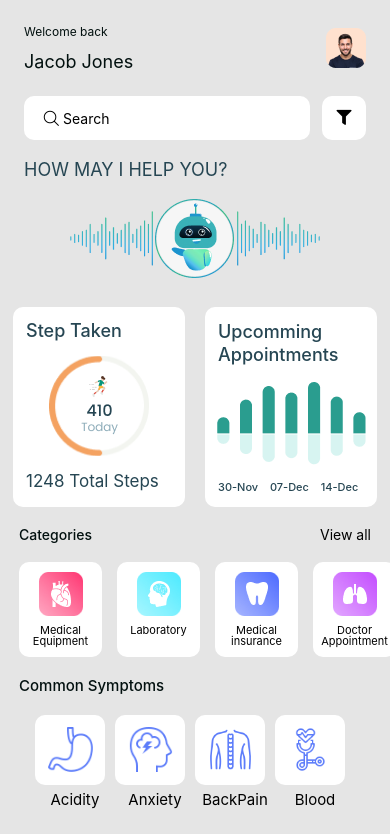
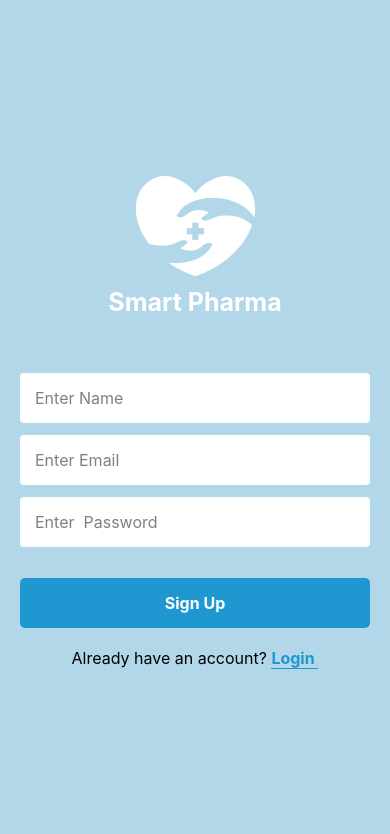
Before and after one commit to Ahtisham-Shakir/Smart-Pharma, a React Native app: screen /signup in a window 390 px wide. Shown: the top 834 px of the page. Built offline with nearby package versions, Linux system fonts and the light colour scheme.

Commit message:
completed login signup ui

```diff
--- a/package.json
+++ b/package.json
@@ -10,6 +10,7 @@
     "lint": "eslint ."
   },
   "dependencies": {
+    "@react-navigation/bottom-tabs": "^6.5.7",
     "@react-navigation/native": "^6.0.13",
     "@react-navigation/stack": "^6.3.1",
     "react": "18.1.0",
--- a/src/components/homeComponents/Symptoms.js
+++ b/src/components/homeComponents/Symptoms.js
@@ -79,7 +79,7 @@ const styles = StyleSheet.create({
   img: {
     width: 45,
     height: 45,
-    resizeMode: 'cover',
+    resizeMode: 'contain',
   },
   text: {
     marginVertical: 5,
--- a/src/navigation/AppNavigator.js
+++ b/src/navigation/AppNavigator.js
@@ -1,4 +1,4 @@
-import React from 'react';
+import React, {useState} from 'react';
 
 // Screen
 import Home from '../screens/frontend/Home';
@@ -8,21 +8,38 @@ import PharmacyDetails from '../screens/frontend/PharmacyDetails';
 // Navigation imports
 import {NavigationContainer} from '@react-navigation/native';
 import {createStackNavigator} from '@react-navigation/stack';
+import {createBottomTabNavigator} from '@react-navigation/bottom-tabs';
+import Ant from 'react-native-vector-icons/AntDesign';
+import Login from '../screens/auth/Login';
+import Signup from '../screens/auth/Signup';
 
 export default function AppNavigator() {
+  const [user, setUser] = useState(false);
   const screenOptions = {
     headerShown: false,
   };
 
+  const Tab = createBottomTabNavigator();
   const Stack = createStackNavigator();
 
   return (
     <NavigationContainer>
-      <Stack.Navigator screenOptions={screenOptions}>
-        <Stack.Screen name="Home" component={Home} />
-        <Stack.Screen name="Pharmacy" component={Pharmacy} />
-        <Stack.Screen name="PharmacyDetails" component={PharmacyDetails} />
-      </Stack.Navigator>
+      {!user ? (
+        <Stack.Navigator screenOptions={screenOptions}>
+          <Stack.Screen name="login" component={Login} />
+          <Stack.Screen name="signup" component={Signup} />
+        </Stack.Navigator>
+      ) : (
+        <Tab.Navigator
+          screenOptions={({route}) => ({
+            headerShown: false,
+            tabBarIcon: color => <Ant name={route.name} />,
+          })}>
+          <Tab.Screen name="home" component={Home} />
+          <Tab.Screen name="Pharmacy" component={Pharmacy} />
+          <Tab.Screen name="PharmacyDetails" component={PharmacyDetails} />
+        </Tab.Navigator>
+      )}
     </NavigationContainer>
   );
 }
--- /dev/null
+++ b/src/screens/auth/Login.js
@@ -0,0 +1,137 @@
+import React, {useState} from 'react';
+import {
+  View,
+  Text,
+  StyleSheet,
+  TextInput,
+  TouchableHighlight,
+  Image,
+} from 'react-native';
+import logo from '../../assets/images/Vector.png';
+
+const Login = ({navigation}) => {
+  const [loginData, setLoginData] = useState({
+    username: '',
+    password: '',
+  });
+
+  // Function to handle change in input values
+  const handleChange = (name, val) => {
+    setLoginData(state => ({
+      ...state,
+      [name]: val,
+    }));
+  };
+
+  // Function to login user
+  const handleLogin = () => {
+    if (!loginData.username || !loginData.password) {
+      alert('Please fill all the fields');
+    } else {
+      alert(`${loginData.username} || ${loginData.password}`);
+    }
+  };
+
+  return (
+    <View style={styles.loginContainer}>
+      <View style={styles.imgContainer}>
+        <Image source={logo} />
+        <Text style={styles.h1}>Smart Pharma</Text>
+      </View>
+      <View style={styles.inputContainer}>
+        <TextInput
+          placeholderTextColor={'gray'}
+          style={styles.input}
+          placeholder="Enter Email"
+          onChangeText={val => handleChange('username', val)}
+        />
+        <TextInput
+          placeholderTextColor={'gray'}
+          style={styles.input}
+          placeholder="Enter  Password"
+          secureTextEntry
+          onChangeText={val => handleChange('password', val)}
+        />
+      </View>
+      <TouchableHighlight
+        underlayColor={'#1F97D0'}
+        style={styles.btn}
+        onPress={handleLogin}>
+        <Text style={styles.btnText}>LOGIN</Text>
+      </TouchableHighlight>
+      <TouchableHighlight
+        underlayColor={'transparent'}
+        style={styles.rContainer}
+        onPress={() => navigation.navigate('signup')}>
+        <Text style={styles.rtext}>
+          Don't have an account?{' '}
+          <Text
+            style={{
+              color: '#1F97D0',
+              fontWeight: 'bold',
+              borderBottomWidth: 1,
+              borderBottomColor: '#1F97D0',
+            }}>
+            Sign Up{' '}
+          </Text>
+        </Text>
+      </TouchableHighlight>
+    </View>
+  );
+};
+
+export default Login;
+
+const styles = StyleSheet.create({
+  loginContainer: {
+    flex: 1,
+    padding: 20,
+    justifyContent: 'center',
+    backgroundColor: 'rgba(31, 151, 208, 0.3)',
+  },
+  imgContainer: {
+    alignItems: 'center',
+  },
+  h1: {
+    textAlign: 'center',
+    fontSize: 25,
+    color: '#fff',
+    marginVertical: 10,
+    fontWeight: 'bold',
+  },
+  inputContainer: {
+    marginTop: 40,
+    marginBottom: 20,
+  },
+  input: {
+    backgroundColor: '#fff',
+    color: 'black',
+    paddingHorizontal: 15,
+    marginVertical: 6,
+    height: 50,
+    borderRadius: 4,
+    fontSize: 16,
+  },
+  btn: {
+    alignItems: 'center',
+    justifyContent: 'center',
+    backgroundColor: '#1F97D0',
+    marginVertical: 5,
+    borderRadius: 5,
+    height: 50,
+  },
+  btnText: {
+    textAlign: 'center',
+    color: 'white',
+    fontSize: 16,
+    fontWeight: 'bold',
+  },
+  rContainer: {
+    alignItems: 'center',
+    marginTop: 15,
+  },
+  rtext: {
+    color: 'black',
+    fontSize: 16,
+  },
+});
--- /dev/null
+++ b/src/screens/auth/Signup.js
@@ -0,0 +1,150 @@
+import React, {useState} from 'react';
+import {
+  View,
+  Text,
+  StyleSheet,
+  TextInput,
+  TouchableHighlight,
+  Image,
+} from 'react-native';
+import logo from '../../assets/images/Vector.png';
+
+const Signup = ({navigation}) => {
+  const [loginData, setLoginData] = useState({
+    username: '',
+    password: '',
+  });
+
+  // Function to handle change in input values
+  const handleChange = (name, val) => {
+    setLoginData(state => ({
+      ...state,
+      [name]: val,
+    }));
+  };
+
+  // Function to login user
+  const handleLogin = () => {
+    if (!loginData.username || !loginData.password) {
+      alert('Please fill all the fields');
+    } else {
+      alert(`${loginData.username} || ${loginData.password}`);
+    }
+  };
+
+  // Function to register user
+  const handleRegister = () => {
+    if (!loginData.username || !loginData.password) {
+      alert('Please fill all the fields');
+    } else alert(`${loginData.username} || ${loginData.password}`);
+  };
+
+  return (
+    <View style={styles.loginContainer}>
+      <View style={styles.imgContainer}>
+        <Image source={logo} />
+        <Text style={styles.h1}>Smart Pharma</Text>
+      </View>
+      <View style={styles.inputContainer}>
+        <TextInput
+          placeholderTextColor={'gray'}
+          style={styles.input}
+          placeholder="Enter Name"
+          onChangeText={val => handleChange('username', val)}
+        />
+        <TextInput
+          placeholderTextColor={'gray'}
+          style={styles.input}
+          placeholder="Enter Email"
+          onChangeText={val => handleChange('username', val)}
+        />
+        <TextInput
+          placeholderTextColor={'gray'}
+          style={styles.input}
+          placeholder="Enter  Password"
+          secureTextEntry
+          onChangeText={val => handleChange('password', val)}
+        />
+      </View>
+      <TouchableHighlight
+        underlayColor={'#1F97D0'}
+        style={styles.btn}
+        onPress={handleLogin}>
+        <Text style={styles.btnText}>Sign Up</Text>
+      </TouchableHighlight>
+      <TouchableHighlight
+        underlayColor={'transparent'}
+        style={styles.rContainer}
+        onPress={() => navigation.goBack()}>
+        <Text style={styles.rtext}>
+          Already have an account?{' '}
+          <Text
+            style={{
+              color: '#1F97D0',
+              fontWeight: 'bold',
+              borderBottomWidth: 1,
+              borderBottomColor: '#1F97D0',
+            }}>
+            Login{' '}
+          </Text>
+        </Text>
+      </TouchableHighlight>
+    </View>
+  );
+};
+
+export default Signup;
+
+const styles = StyleSheet.create({
+  loginContainer: {
+    flex: 1,
+    padding: 20,
+    justifyContent: 'center',
+    backgroundColor: 'rgba(31, 151, 208, 0.3)',
+  },
+  imgContainer: {
+    alignItems: 'center',
+  },
+  h1: {
+    textAlign: 'center',
+    fontSize: 25,
+    color: '#fff',
+    marginVertical: 10,
+    fontWeight: 'bold',
+  },
+  inputContainer: {
+    marginTop: 40,
+    marginBottom: 20,
+  },
+  input: {
+    backgroundColor: '#fff',
+    color: 'black',
+    paddingHorizontal: 15,
+    marginVertical: 6,
+    height: 50,
+    borderRadius: 4,
+    fontSize: 16,
+  },
+  btn: {
+    alignItems: 'center',
+    justifyContent: 'center',
+    backgroundColor: '#1F97D0',
+    marginVertical: 5,
+    borderRadius: 5,
+    height: 50,
+  },
+  btnText: {
+    textAlign: 'center',
+    color: 'white',
+    fontSize: 16,
+    fontWeight: 'bold',
+  },
+  rContainer: {
+    alignItems: 'center',
+    marginTop: 15,
+  },
+  rtext: {
+    color: 'black',
+    fontSize: 16,
+  },
+});
```
Also changed, not shown: 1 other file (tests, documents, lock files or other folders).
